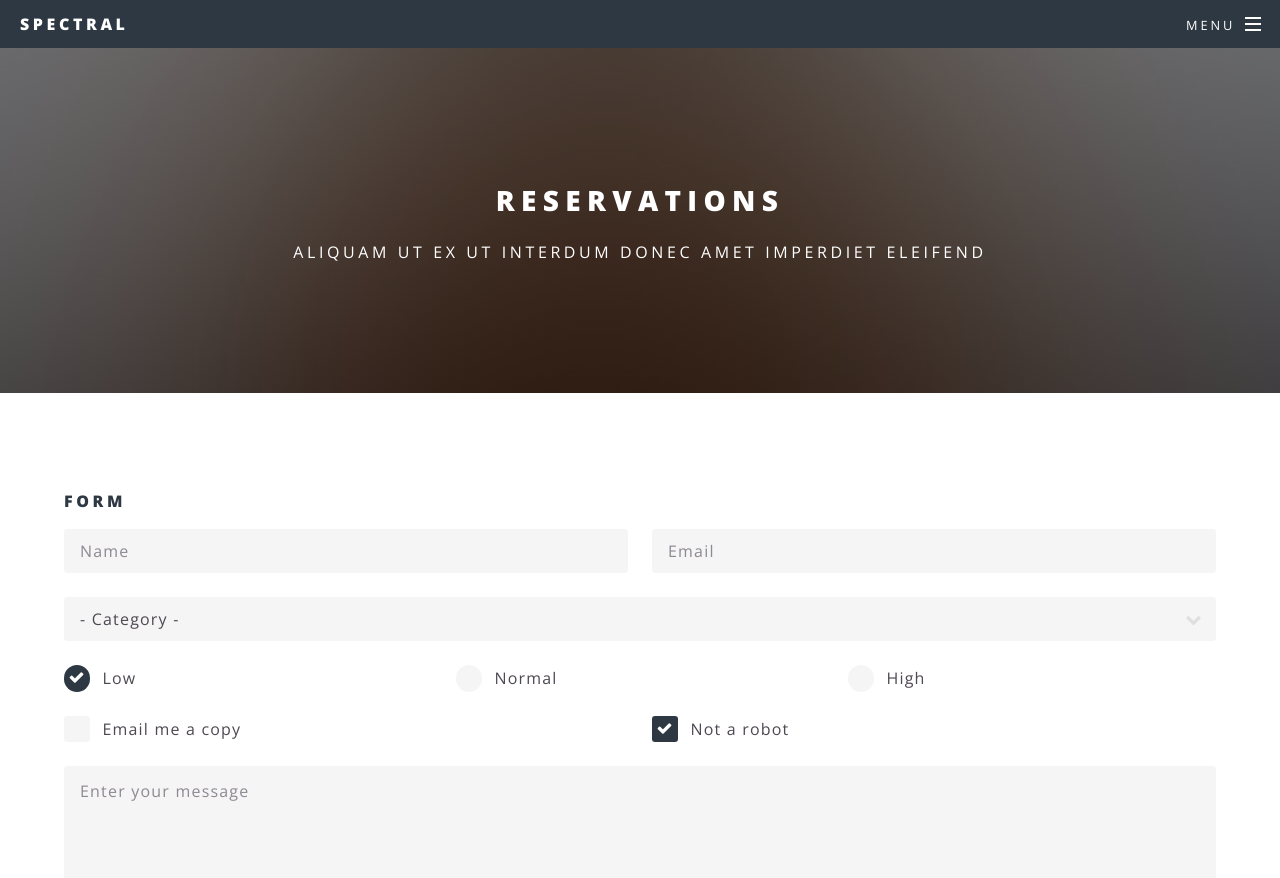
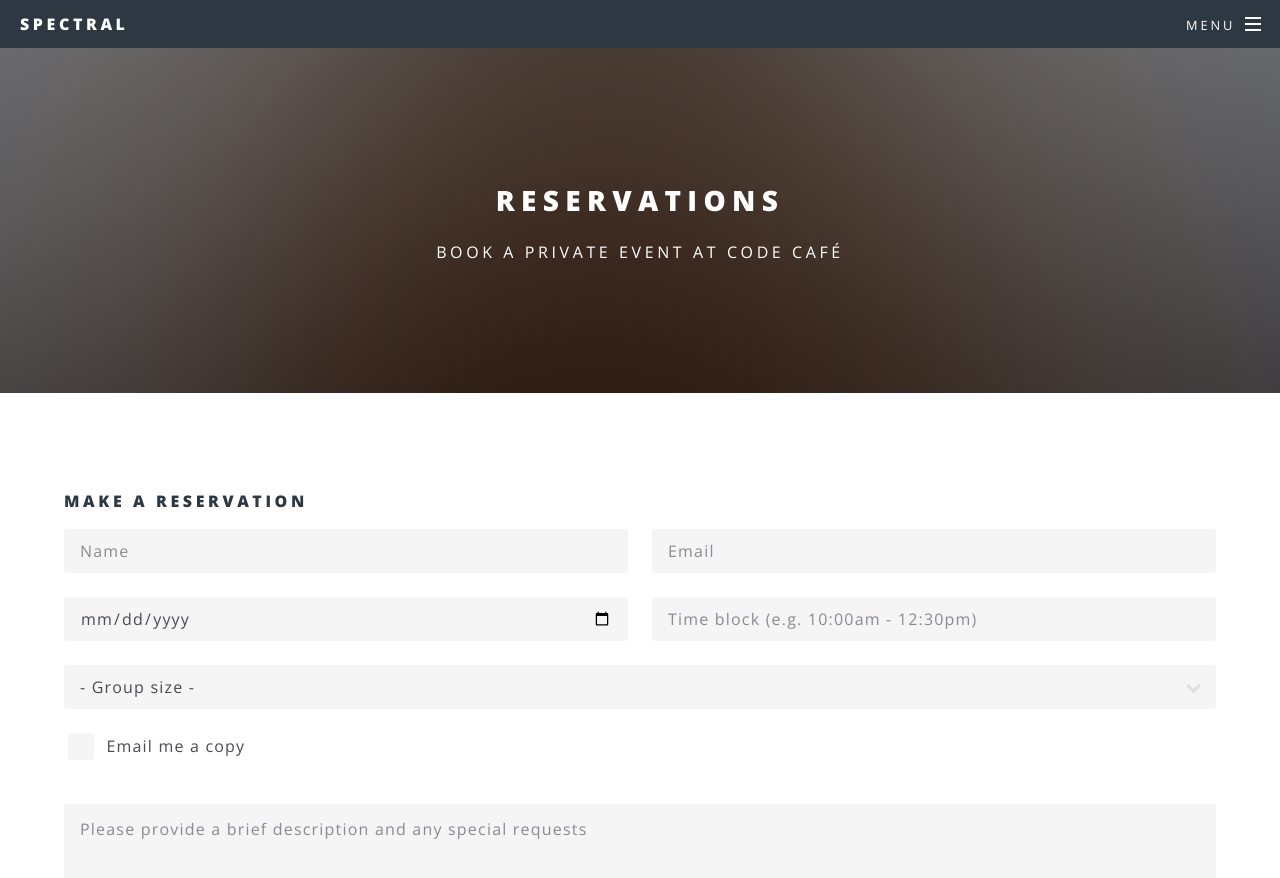
Before and after one commit to DOODpls/code_cafe, a Jekyll site: the page built from reservations.html, in a window 1280 px wide and 900 px high. Shown: the top 878 px of the window. Built offline with Jekyll 4.4.1, drawn with Linux system fonts in a browser that asks for light colours.

Commit message:
fixed form layout

```diff
--- a/_includes/head.html
+++ b/_includes/head.html
@@ -9,4 +9,7 @@
   <!--[if lte IE 8]><link rel="stylesheet" href="{{ "/css/ie8.css" | prepend: site.baseurl }}" /><![endif]-->
   <!--[if lte IE 9]><link rel="stylesheet" href="{{ "/css/ie9.css" | prepend: site.baseurl }}" /><![endif]-->
   <link rel="alternate" type="application/rss+xml" title="{{ site.title }}" href="{{ "/feed.xml" | prepend: site.baseurl | prepend: site.url }}">
+
+  <!-- RESERVATIONS FORM CSS -->
+  <link rel="stylesheet" href="/css/reservations.css">
 </head>
--- a/_includes/reservation_form.html
+++ b/_includes/reservation_form.html
@@ -1,25 +1,36 @@
 <section>
-  <h4>Form</h4>
-  <form method="post" action="#">
+  <h4>Make a reservation</h4>
+  <form method="post" action="https://formspree.io/xdokwkgb">
     <div class="row uniform">
+      <!-- NAME -->
       <div class="6u 12u$(xsmall)">
-        <input type="text" name="demo-name" id="demo-name" value="" placeholder="Name" />
+        <input type="text" name="name" id="name" value="" placeholder="Name" />
       </div>
+      <!-- EMAIL -->
       <div class="6u$ 12u$(xsmall)">
-        <input type="email" name="demo-email" id="demo-email" value="" placeholder="Email" />
+        <input type="email" name="email" id="email" value="" placeholder="Email" />
       </div>
+      <!-- DATE -->
+      <div class="6u 12u$(xsmall)">
+        <input type="date" name="date" id="date" value="" placeholder="Date" />
+      </div>
+      <!-- TIME -->
+      <div class="6u 12u$(xsmall)">
+        <input type="text" name="time" id="time" value="" placeholder="Time block (e.g. 10:00am - 12:30pm)" />
+      </div>
+      <!-- GROUP SIZE -->
       <div class="12u$">
         <div class="select-wrapper">
           <select name="demo-category" id="demo-category">
-            <option value="">- Category -</option>
-            <option value="1">Manufacturing</option>
-            <option value="1">Shipping</option>
-            <option value="1">Administration</option>
-            <option value="1">Human Resources</option>
+            <option value="">- Group size -</option>
+            <option value="1">5 - 10 people</option>
+            <option value="1">11 - 14 people</option>
+            <option value="1">15 - 20 people</option>
+            <option value="1">25 (maximum capacity)</option>
           </select>
         </div>
       </div>
-      <div class="4u 12u$(small)">
+      <!-- <div class="4u 12u$(small)">
         <input type="radio" id="demo-priority-low" name="demo-priority" checked>
         <label for="demo-priority-low">Low</label>
       </div>
@@ -30,22 +41,20 @@
       <div class="4u$ 12u$(small)">
         <input type="radio" id="demo-priority-high" name="demo-priority">
         <label for="demo-priority-high">High</label>
+      </div> -->
+      <!-- EMAIL COPY CHECKBOX -->
+      <div class="6u 12u$(small)">
+        <input type="checkbox" id="copy" name="copy">
+        <label for="copy">Email me a copy</label>
       </div>
-      <div class="6u 12u$(small)">
-        <input type="checkbox" id="demo-copy" name="demo-copy">
-        <label for="demo-copy">Email me a copy</label>
+      <!-- INFO MESSAGE -->
+      <div class="12u$">
+        <textarea name="message" id="message" placeholder="Please provide a brief description and any special requests" rows="6"></textarea>
       </div>
-      <div class="6u$ 12u$(small)">
-        <input type="checkbox" id="demo-human" name="demo-human" checked>
-        <label for="demo-human">Not a robot</label>
-      </div>
-      <div class="12u$">
-        <textarea name="demo-message" id="demo-message" placeholder="Enter your message" rows="6"></textarea>
-      </div>
+      <!-- SUBMIT BUTTON -->
       <div class="12u$">
         <ul class="actions">
-          <li><input type="submit" value="Send Message" class="special" /></li>
-          <li><input type="reset" value="Reset" /></li>
+          <li><input type="submit" value="Submit reservation" class="special" /></li>
         </ul>
       </div>
     </div>
--- a/_layouts/page.html
+++ b/_layouts/page.html
@@ -5,7 +5,7 @@ layout: default
 
   <header>
     <h2>{{ page.title }}</h2>
-    <p>Aliquam ut ex ut interdum donec amet imperdiet eleifend</p>
+    <p>{{ page.subtitle }}</p>
   </header>
 
   <section class="wrapper style5">
```
